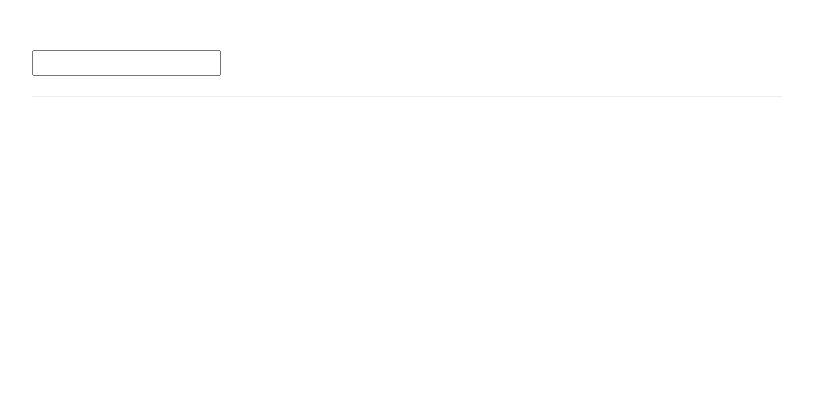
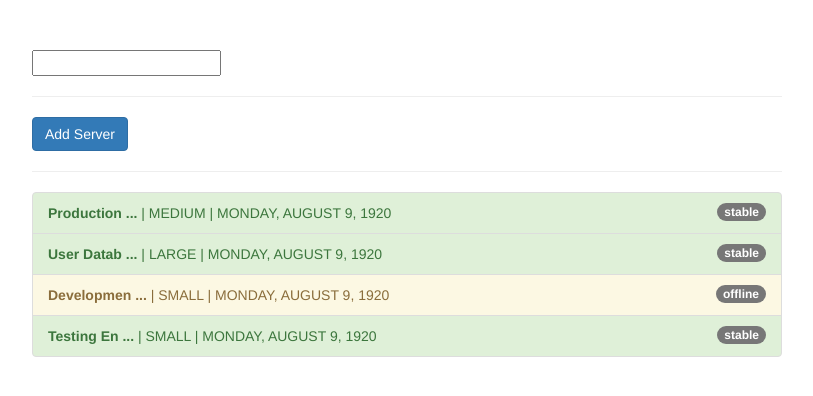
Before and after one commit to walersallheart/angular-the-complete-guide, an Angular app in the folder pipes-start/: page / in a window 1280 px wide. Shown: the top 396 px of the page, without its empty margins (233-1046 px from the left). Built offline with nearby package versions, Linux system fonts and the light colour scheme.

Commit message:
249 Understanding the "async" Pipe.

```diff
--- a/pipes-start/src/app/app.component.html
+++ b/pipes-start/src/app/app.component.html
@@ -2,6 +2,8 @@
   <div class="row">
     <div class="col-xs-12 col-sm-10 col-md-8 col-sm-offset-1 col-md-offset-2">
       <input type="text" [(ngModel)]="filteredStatus">
+      <hr>
+      <button class="btn btn-primary" (click)="onAddServer()">Add Server</button>
       <hr>
       <ul class="list-group">
         <li
--- a/pipes-start/src/app/app.component.ts
+++ b/pipes-start/src/app/app.component.ts
@@ -42,4 +42,13 @@ export class AppComponent {
       'list-group-item-danger': server.status === 'critical'
     };
   }
+
+  onAddServer(){
+    this.servers.push({
+      instanceType: 'small',
+      name: 'New Server',
+      status: 'stable',
+      started: new Date(15, 1, 2017)
+    });
+  }
 }
--- a/pipes-start/src/app/filter.pipe.ts
+++ b/pipes-start/src/app/filter.pipe.ts
@@ -1,12 +1,13 @@
 import { Pipe, PipeTransform } from '@angular/core';
 
 @Pipe({
-  name: 'filter'
+  name: 'filter',
+  pure: false
 })
 export class FilterPipe implements PipeTransform {
 
   transform(value: any, filterString:string, propName:string): any {
-    if (value.length === 0) {
+    if (value.length === 0 || filterString === '') {
       return value;
     }
 
```
